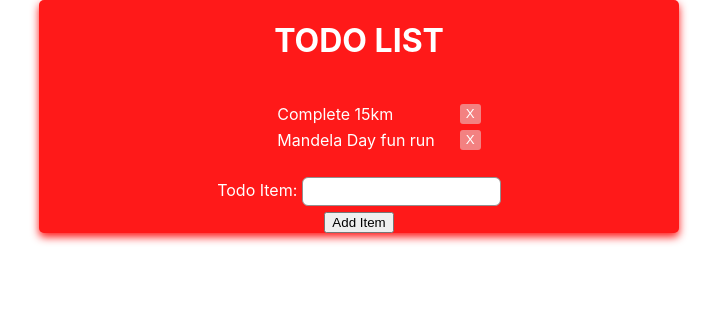
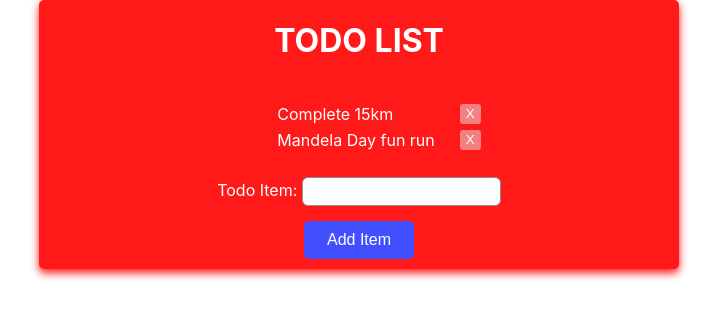
Before and after one commit to sydmasina/todo-list, a React (Create React App) app: page / in a window 1280 px wide. Shown: the top 318 px of the page, without its empty margins (281-998 px from the left). Built offline with nearby package versions, Linux system fonts and the light colour scheme.

Commit message:
Add className add-card-btn

```diff
--- a/src/Components/TodoList/AddItem.js
+++ b/src/Components/TodoList/AddItem.js
@@ -26,7 +26,7 @@ class AddItemForm extends Component{
                     <label htmlFor='content'>Todo Item: </label>
                     <input onChange={this.handleChange} value={this.state.content} name='content' id='content' />
                 </div>
-                <button onClick={this.handleAddItem}>Add Item</button>
+                <button className='todo-card-add-btn' onClick={this.handleAddItem}>Add Item</button>
             </form>
         )
     }
```
